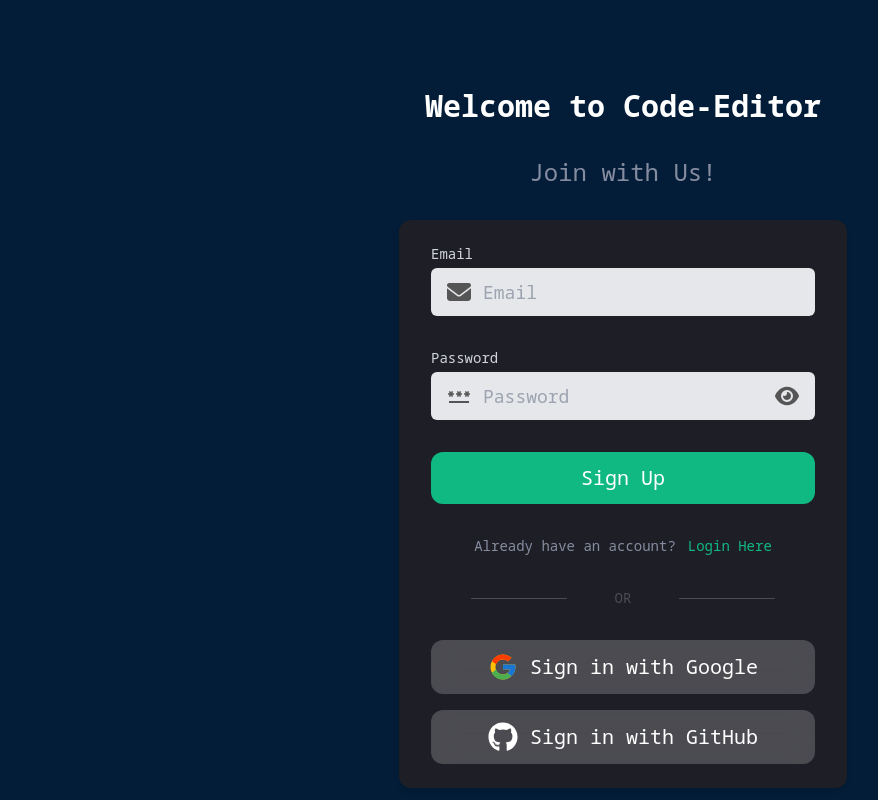
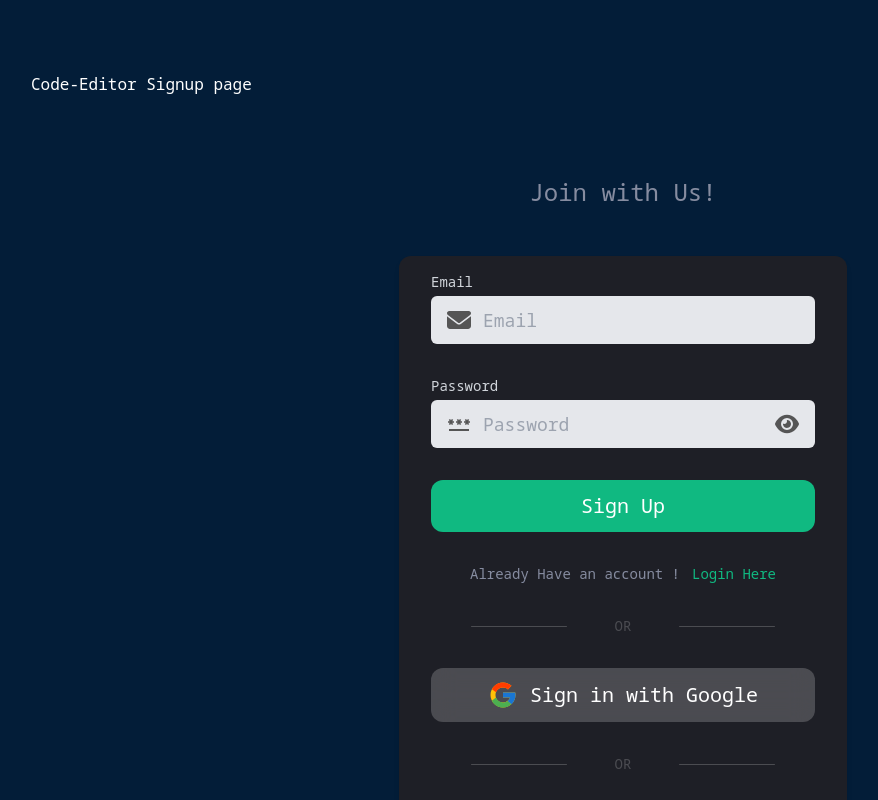
Before and after one commit to SubhPanda04/Collaborative-Code-Editor, a React (Create React App) app: page /home/auth in a window 1280 px wide. Shown: the whole page, without its empty margins (17-895 px from the left). Built offline with nearby package versions, Linux system fonts and the light colour scheme; no server answers.

Commit message:
style(SignUp): streamline authentication form layout and spacing

```diff
--- a/src/container/SignUp.jsx
+++ b/src/container/SignUp.jsx
@@ -94,89 +94,101 @@
         }
     };
   return (
-    <div className='w-full h-full flex flex-col items-center justify-start py-10'>
-      <div className='w-full flex flex-col items-center justify-center gap-8'>
-        <p className='text-3xl text-white font-bold'>Welcome to Code-Editor</p>
-        <p className='text-2xl text-primaryText'>Join with Us!</p>
+    <div className='w-full py-6'>
+      <div className='text-white'>Code-Editor Signup page</div>
 
-        <div className='w-full md:w-auto px-8 py-6 rounded-xl bg-secondary shadow-md flex flex-col items-center justify-center gap-8'>
-          {/* Email Input */}
-          <UserAuthInput
-            label="Email"
-            placeHolder="Email"
-            isPass={false}
-            key="Email"
-            setStateFunction={setEmail}
-            Icon={FaEnvelope}
-            setGetEmailValidationStatus={setGetEmailValidationStatus}
-          />
+      <div className="w-full flex flex-col items-center justify-center py-8">
+        <p className='py-12 text-2xl text-primaryText'>Join with Us!</p>
 
-          {/* Password Input */}
-          <UserAuthInput
-            label="Password"
-            placeHolder="Password"
-            isPass={true}
-            key="Password"
-            setStateFunction={setPassword}
-            Icon={MdPassword}
-          />
+        <div className='px-8 w-full md:w-auto py-4 rounded-xl bg-secondary
+        shadow-md flex flex-col items-center justify-center gap-8'>
+            {/*email */}
+            <UserAuthInput label="Email" placeHolder="Email" isPass={false} key="Email" setStateFunction={setEmail} Icon={FaEnvelope} setGetEmailValidationStatus= {setGetEmailValidationStatus} />
 
-          {/* Alert Message */}
+            {/*password */}
+            <UserAuthInput label="Password" placeHolder="Password" isPass={true} key="Password" setStateFunction={setPassword} Icon={MdPassword}/>
+
+            {/*alert */}
+
             <AnimatePresence>
                 {alert && (
-              <motion.p key={"AlertMessage"} {...fadeInOut} className='text-red-500'>
+                    <motion.p
+                        key={"AlertMessage"}
+                        {...fadeInOut}
+                        className='text-red-500'>
                         {alertMsg}
                     </motion.p>
                 )}
             </AnimatePresence>
 
-          {/* Action Button */}
+            {/* login button */}
+            {!isLogin ? (
                 <motion.div
-            onClick={!isLogin ? createNewUser : loginWithEmailPassword}
-            whileTap={{scale: 0.9}}
-            className='w-full px-8 py-3 rounded-xl bg-emerald-500 hover:bg-emerald-600 cursor-pointer text-center'
-          >
-            <p className='text-xl text-white'>{!isLogin ? "Sign Up" : "Login"}</p>
+                onClick={createNewUser}
+                whileTap= {{scale : 0.9}}
+                    className='flex items-center justify-center w-full py-3
+                    rounded-xl hover:bg-emerald-400 cursor-pointer bg-emerald-500'>
+                        <p className='text-xl text-white'>Sign Up</p>
+                    </motion.div>) : (
+                        <motion.div
+                        onClick={loginWithEmailPassword}
+                        whileTap= {{scale : 0.9}}
+                        className='flex items-center justify-center w-full py-3
+                        rounded-xl hover:bg-emerald-400 cursor-pointer bg-emerald-500'>
+                            <p className='text-xl text-white'>Login</p>
                         </motion.div>
+            )}
 
-          {/* Toggle Login/Signup */}
-          <p className='text-sm text-primaryText flex items-center justify-center gap-3'>
-            {!isLogin ? "Already have an account? " : "Don't have an account? "}
-            <span
-              onClick={() => setisLogin(!isLogin)}
-              className='text-emerald-500 cursor-pointer hover:text-emerald-600'
-            >
-              {!isLogin ? "Login Here" : "Create Here"}
-            </span>
-          </p>
+            {/*account text section*/}
 
-          {/* Divider */}
+            {!isLogin ? (<p className='text-sm text-primaryText flex items-center justify-center gap-3'>Already Have an account !{" "}
+                <span onClick={() => setisLogin(!isLogin)} className='text-emerald-500 cursor-pointer'>Login Here</span></p>
+            ) : (
+                <p className='text-sm text-primaryText flex items-center justify-center gap-3'>Don't Have an account !{" "}
+                <span onClick={() => setisLogin(!isLogin)} className='text-emerald-500 cursor-pointer'>Create Here</span></p>
+
+            )}
+
+
+            {/* or section */}
+
             <div className='flex items-center justify-center gap-12'>
                 <div className='h-[1px] bg-[rgba(256,256,256,0.2)] rounded-md w-24'></div>
                 <p className="text-sm text-[rgba(256,256,256,0.2)]">OR</p>
                 <div className='h-[1px] bg-[rgba(256,256,256,0.2)] rounded-md w-24'></div>
             </div>
 
-          {/* Social Auth Buttons */}
-          <div className='flex flex-col gap-4 w-full'>
+            {/* sign in with google */}
             <motion.div
             onClick={signINWithGoogle}
-              className='flex items-center justify-center gap-3 bg-[rgba(256,256,256,0.2)] backdrop-blur-md w-full py-3 rounded-xl hover:bg-[rgba(256,256,256,0.4)] cursor-pointer'
-              whileTap={{scale: 0.9}}
-            >
+            className='flex items-center justify-center gap-3 bg-[rgba(256,256,256,0.2)]
+             backdrop-blur-md w-full py-3 rounded-xl hover:bg-[rgba(256,256,256,0.4)]
+             cursor-pointer'
+            whileTap={{scale : 0.9}}>
                 <FcGoogle className='text-3xl'/>
                 <p className='text-xl text-white'>Sign in with Google</p>
             </motion.div>
 
+            {/* or section */}
+
+            <div className='flex items-center justify-center gap-12'>
+                <div className='h-[1px] bg-[rgba(256,256,256,0.2)] rounded-md w-24'></div>
+                <p className="text-sm text-[rgba(256,256,256,0.2)]">OR</p>
+                <div className='h-[1px] bg-[rgba(256,256,256,0.2)] rounded-md w-24'></div>
+            </div>
+
+
+            {/* sign in with github */}
+
             <motion.div
             onClick={signINWithGitHub}
-              className='flex items-center justify-center gap-3 bg-[rgba(256,256,256,0.2)] backdrop-blur-md w-full py-3 rounded-xl hover:bg-[rgba(256,256,256,0.4)] cursor-pointer'
-              whileTap={{scale: 0.9}}
-            >
-              <FaGithub className='text-3xl text-white'/>
+            className='flex items-center justify-center gap-3 bg-[rgba(256,256,256,0.2)]
+             backdrop-blur-md w-full py-3 rounded-xl hover:bg-[rgba(256,256,256,0.4)]
+             cursor-pointer'
+            whileTap={{scale : 0.9}}>
+                <FaGithub className='text-white'/>
                 <p className='text-xl text-white'>Sign in with GitHub</p>
             </motion.div>
-          </div>
         </div>
       </div>
     </div>
```
Lines whose indentation alone changed are shown as unchanged.
